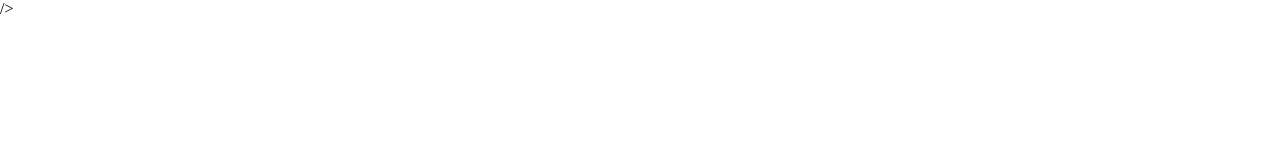
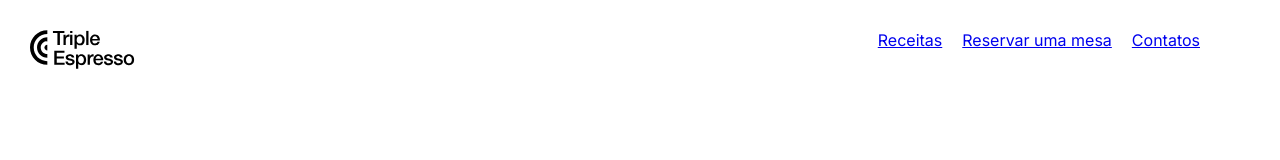
Before and after one commit to tajratheodoro/web_project_coffeeshop, a plain HTML site: page index.html in a window 1280 px wide. Drawn offline with Linux system fonts and the light colour scheme.

Commit message:
nav in index.html updated and style for nav, nav__logo, nav__links

```diff
--- a/index.html
+++ b/index.html
@@ -4,15 +4,14 @@
     <meta charset="UTF-8" />
     <meta name="viewport" content="width=device-width, initial-scale=1.0" />
     <meta name="author" content="Theodoro Tajra" />
-    <meta name="description" content="Um site para um projeto Triple Ten." />
+    <meta name="description" content="a website for a Tripleten project" />
     <meta
       name="keywords"
-      content="biblioteca, livros, leitura, projeto, tripleten"
+      content="library, books, reading, project, tripleten"
     />
     <link rel="stylesheet" href="./pages/index.css" />
     <link rel="stylesheet" href="./vendor/normalize.css" />
     <link rel="shortcut icon" href="favicon.ico" />
-    />
     <link rel="preconnect" href="https://fonts.googleapis.com" />
     <link rel="preconnect" href="https://fonts.gstatic.com" crossorigin />
     <link
@@ -23,7 +22,25 @@
   </head>
   <body>
     <div class="page">
-      <header class="header"></header>
+      <header class="header">
+        <nav class="nav">
+          <img
+            src="./images/logo_coffeeshop_dark.svg"
+            alt="Coffeeshop Logo"
+            class="nav__logo"
+          />
+
+          <ul class="nav__links">
+            <li><a href="#recipes" class="nav__link">Receitas</a></li>
+            <li>
+              <a href="#reservation" class="nav__link">Reservar uma mesa</a>
+            </li>
+            <li><a href="#contact" class="nav__link">Contatos</a></li>
+          </ul>
+        </nav>
+
+        <h1 class="header__title"></h1>
+      </header>
 
       <main class="content">
         <section class="recipes"></section>
--- a/pages/index.css
+++ b/pages/index.css
@@ -6,3 +6,28 @@
   font-size: 16px;
   line-height: 20px;
 }
+
+.nav {
+  display: flex;
+  align-items: flex-start;
+  justify-content: space-between;
+}
+
+.nav__logo {
+  position: relative;
+  height: 39px;
+  width: 105px;
+  top: 30px;
+  left: 30px;
+}
+
+.nav__links {
+  list-style: none;
+  margin: 0;
+  padding: 0;
+  position: relative;
+  top: 30px;
+  right: 80px;
+  display: flex;
+  gap: 20px;
+}
```
